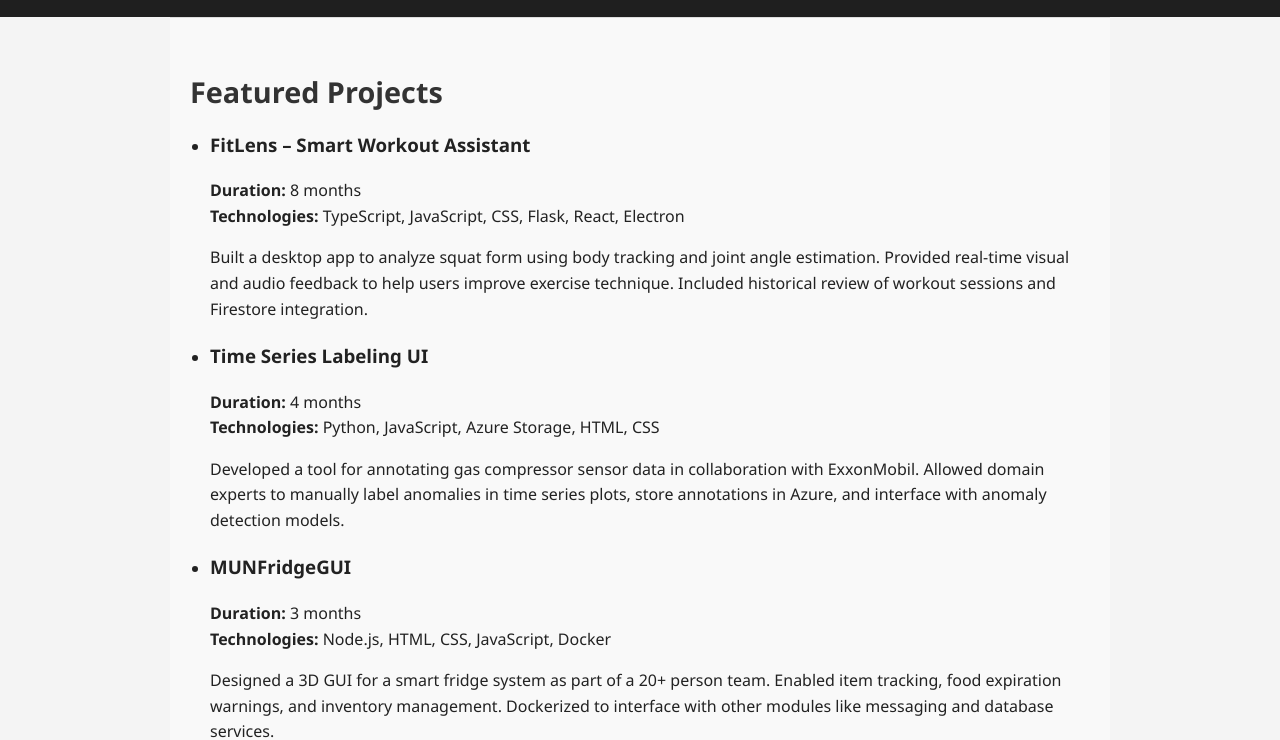
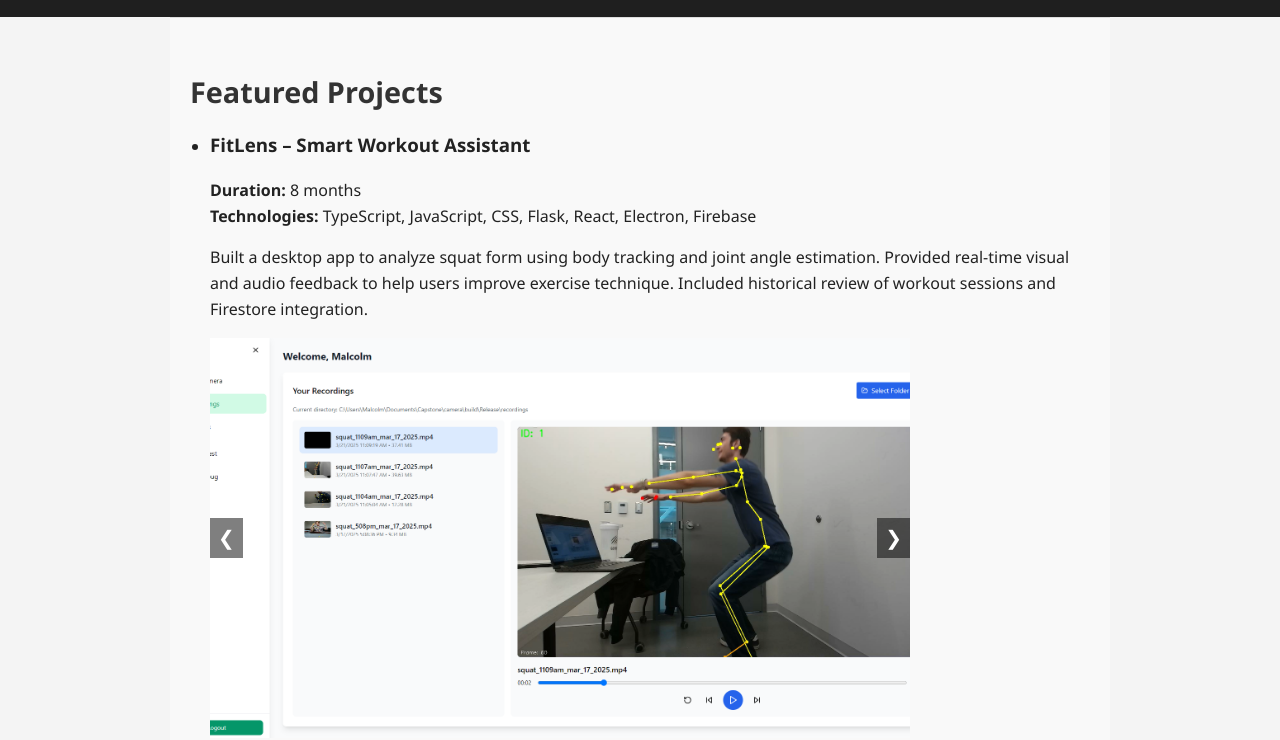
Before and after one commit to BenAndrews2/Portfolio, a plain HTML site: page projects.html in a window 1280 px wide. Shown: the part 66-806 px from the top of the page. Drawn offline with Linux system fonts and the light colour scheme.

Commit message:
Added Slider for FitLens

```diff
--- a/projects.html
+++ b/projects.html
@@ -35,10 +35,15 @@
     <li>
       <h3>FitLens – Smart Workout Assistant</h3>
       <p><strong>Duration:</strong> 8 months<br>
-         <strong>Technologies:</strong> TypeScript, JavaScript, CSS, Flask, React, Electron</p>
+         <strong>Technologies:</strong> TypeScript, JavaScript, CSS, Flask, React, Electron, Firebase</p>
       <p>
         Built a desktop app to analyze squat form using body tracking and joint angle estimation. Provided real-time visual and audio feedback to help users improve exercise technique. Included historical review of workout sessions and Firestore integration.
       </p>
+      <div class="slider" id="fitlens-slider">
+        <img id="fitlens-image" src="assets/FitLens1.png" alt="FitLens Screenshot">
+        <button class="slider-btn left" onclick="prevImage('fitlens')">&#10094;</button>
+        <button class="slider-btn right" onclick="nextImage('fitlens')">&#10095;</button>
+      </div>
     </li>
 
     <li>
@@ -95,7 +100,12 @@
 
 <footer>
   <p>&copy; 2025 Ben Andrews</p>
+      <div id="socialIcons">
+        <a href="https://www.linkedin.com/in/ben-andrews-a95086266" target="_blank">
+          <img src="assets/linkedin-icon.png" alt="LinkedIn" width="30" height="30" />
+        </a>
+      </div>
 </footer>
-
+<script src="slider.js"></script>
 </body>
 </html>
--- /dev/null
+++ b/slider.js
@@ -0,0 +1,34 @@
+const sliders = {
+    fitlens: {
+      images: [
+        "assets/FitLens1.png",
+        "assets/FitLens2.png",
+        "assets/FitLens4.png",
+        "assets/FitLens5.png",
+        "assets/FitLens6.png",
+        "assets/FitLens7.png",
+        "assets/FitLens8.png",
+        "assets/FitLens9.png",
+        "assets/FitLens10.png"
+      ],
+      index: 0
+    }
+  };
+
+  function showImage(sliderId) {
+    const slider = sliders[sliderId];
+    const imgElement = document.getElementById(`${sliderId}-image`);
+    imgElement.src = slider.images[slider.index];
+  }
+
+  function nextImage(sliderId) {
+    const slider = sliders[sliderId];
+    slider.index = (slider.index + 1) % slider.images.length;
+    showImage(sliderId);
+  }
+
+  function prevImage(sliderId) {
+    const slider = sliders[sliderId];
+    slider.index = (slider.index - 1 + slider.images.length) % slider.images.length;
+    showImage(sliderId);
+  }
--- a/style.css
+++ b/style.css
@@ -136,3 +136,31 @@ footer {
     margin-top: 10px;
   }
 }
+.slider {
+  position: relative;
+  width: 700px;
+  height: 400px;
+  margin: 10px 0;
+}
+
+.slider img {
+  width: 100%;
+  height: 100%;
+  object-fit: cover;
+}
+
+.slider-btn {
+  position: absolute;
+  top: 50%;
+  transform: translateY(-50%);
+  background-color: rgba(0,0,0,0.5);
+  color: white;
+  border: none;
+  font-size: 20px;
+  padding: 8px;
+  cursor: pointer;
+  z-index: 1;
+}
+
+.slider-btn.left { left: 0; }
+.slider-btn.right { right: 0; }
```
Also changed, not shown: Portfolio.html (+6 -1 lines), resume.html (+5 -0 lines), assets/FitLens1.png (added), assets/FitLens10.png (added), assets/FitLens2.png (added), assets/FitLens4.png (added), assets/FitLens5.png (added), assets/FitLens6.png (added), assets/FitLens7.png (added), assets/FitLens8.png (added), assets/FitLens9.png (added), scripts.js (added).
